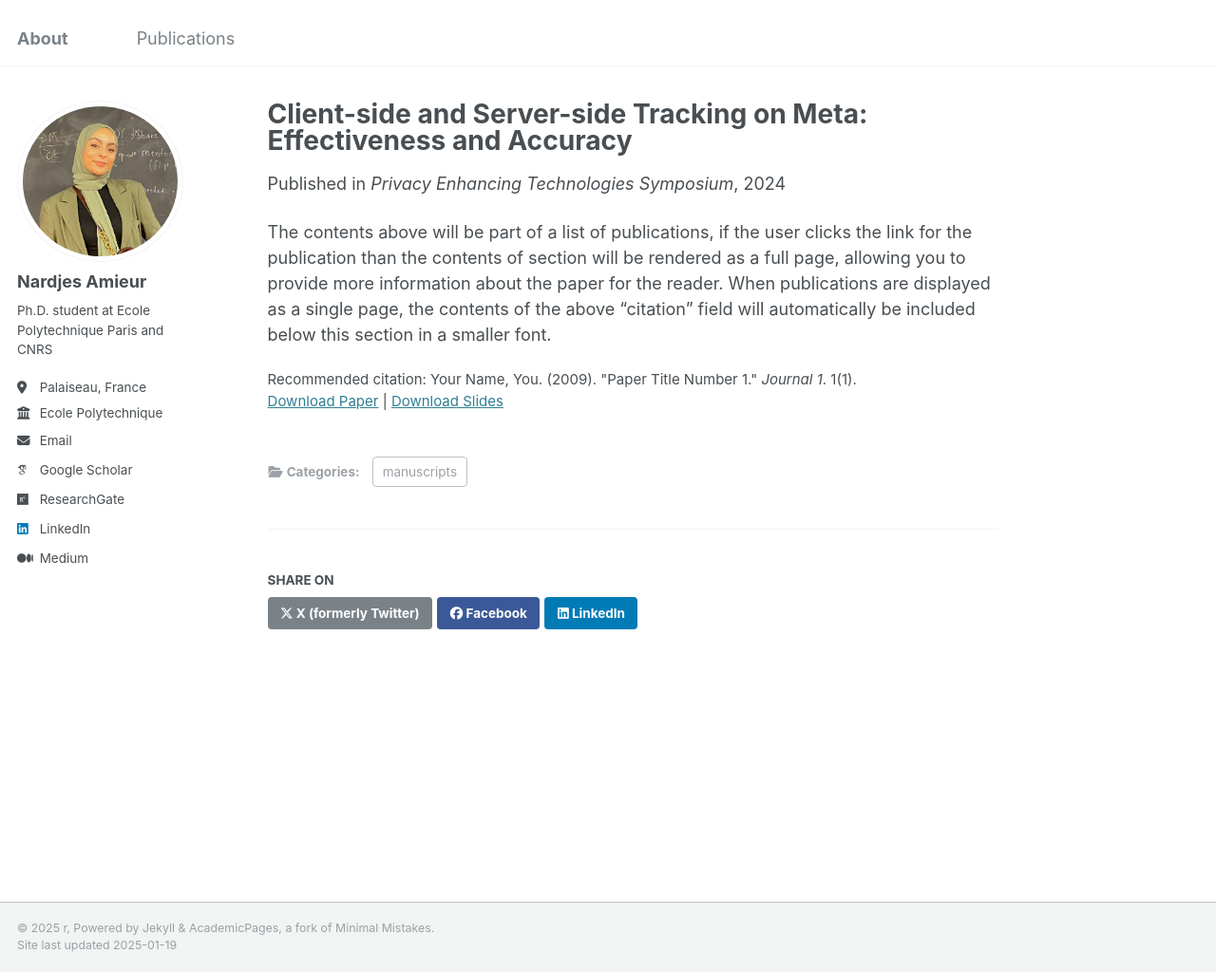
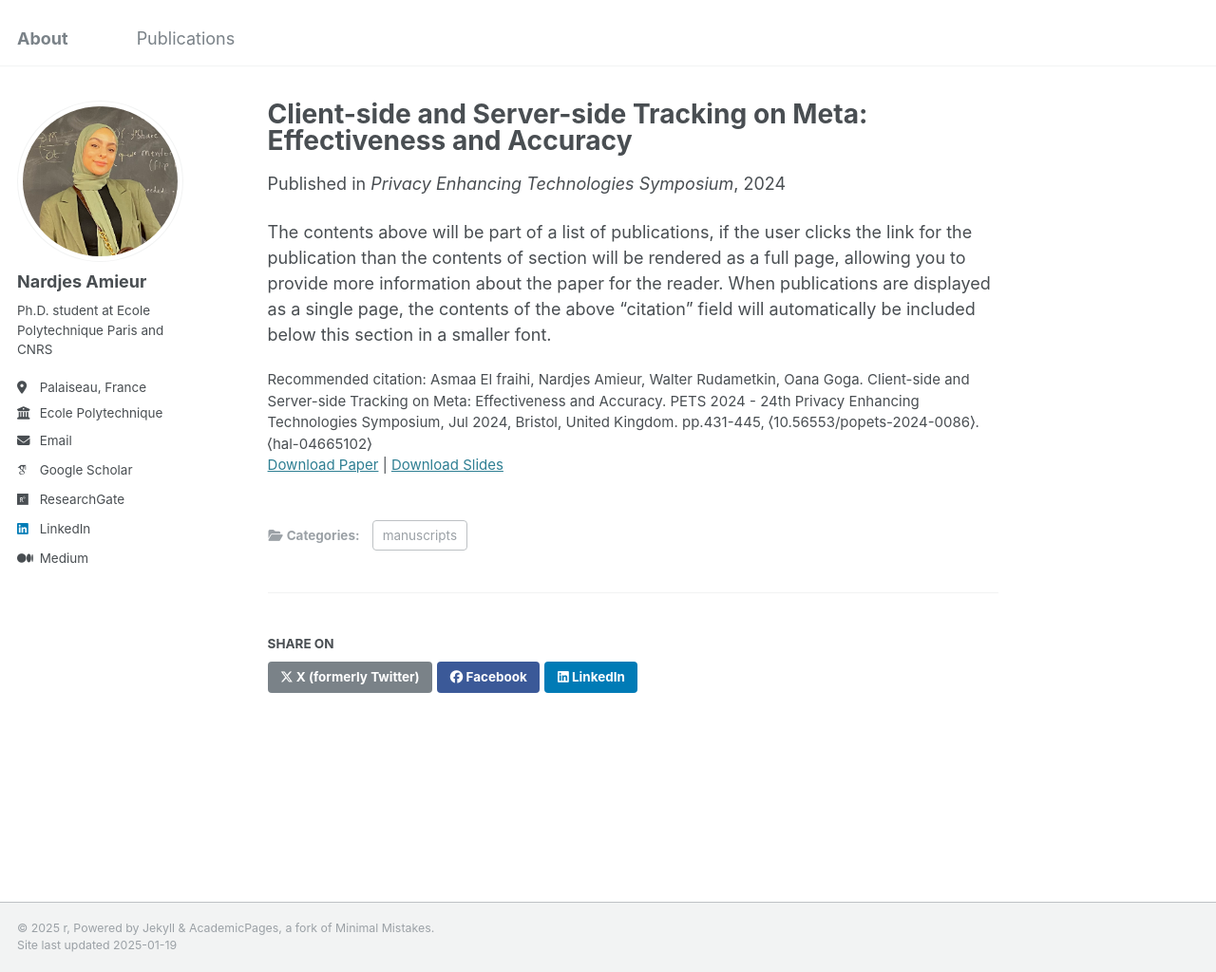
Before and after one commit to Nardjes-Am/Nardjes-Am.github.io, a Jekyll site: the page built from _publications/2009-10-01-paper-title-number-1.md, in a window 1280 px wide and 1024 px high. Shown: the whole window at 95% size. Built offline with Jekyll 4.4.1, drawn with Linux system fonts in a browser that asks for light colours; some web fonts are replaced.

Commit message:
Update 2009-10-01-paper-title-number-1.md

```diff
--- a/_publications/2009-10-01-paper-title-number-1.md
+++ b/_publications/2009-10-01-paper-title-number-1.md
@@ -7,8 +7,8 @@ excerpt: 'This paper is about the number 1. The number 2 is left for future work
 date: 2024-07-30
 venue: 'Privacy Enhancing Technologies Symposium'
 slidesurl: 'http://academicpages.github.io/files/slides1.pdf'
-paperurl: 'http://academicpages.github.io/files/paper1.pdf'
-citation: 'Your Name, You. (2009). &quot;Paper Title Number 1.&quot; <i>Journal 1</i>. 1(1).'
+paperurl: 'https://hal.science/hal-04665102/'
+citation: 'Asmaa El fraihi, Nardjes Amieur, Walter Rudametkin, Oana Goga. Client-side and Server-side Tracking on Meta: Effectiveness and Accuracy. PETS 2024 - 24th Privacy Enhancing Technologies Symposium, Jul 2024, Bristol, United Kingdom. pp.431-445, ⟨10.56553/popets-2024-0086⟩. ⟨hal-04665102⟩'
 ---
 
 The contents above will be part of a list of publications, if the user clicks the link for the publication than the contents of section will be rendered as a full page, allowing you to provide more information about the paper for the reader. When publications are displayed as a single page, the contents of the above "citation" field will automatically be included below this section in a smaller font.
```
